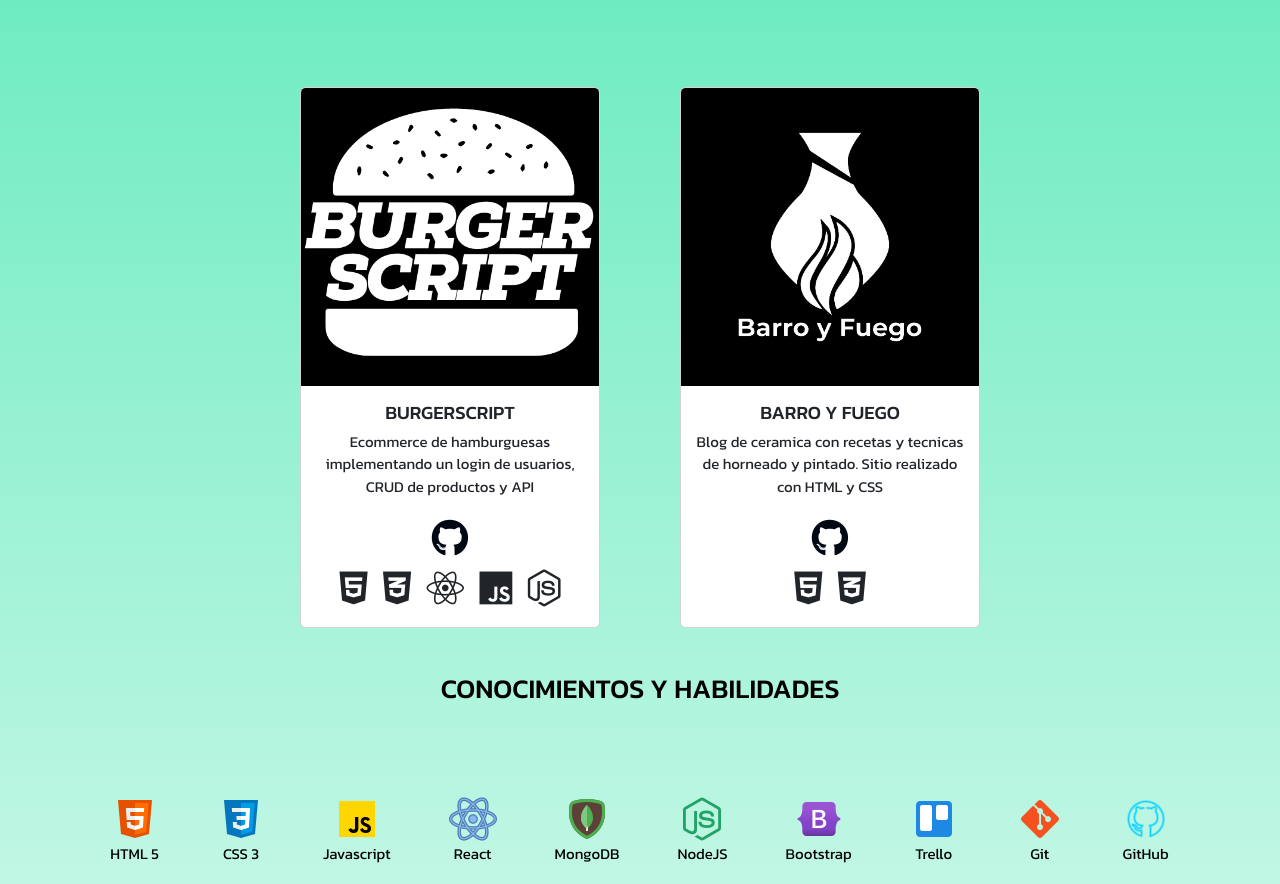
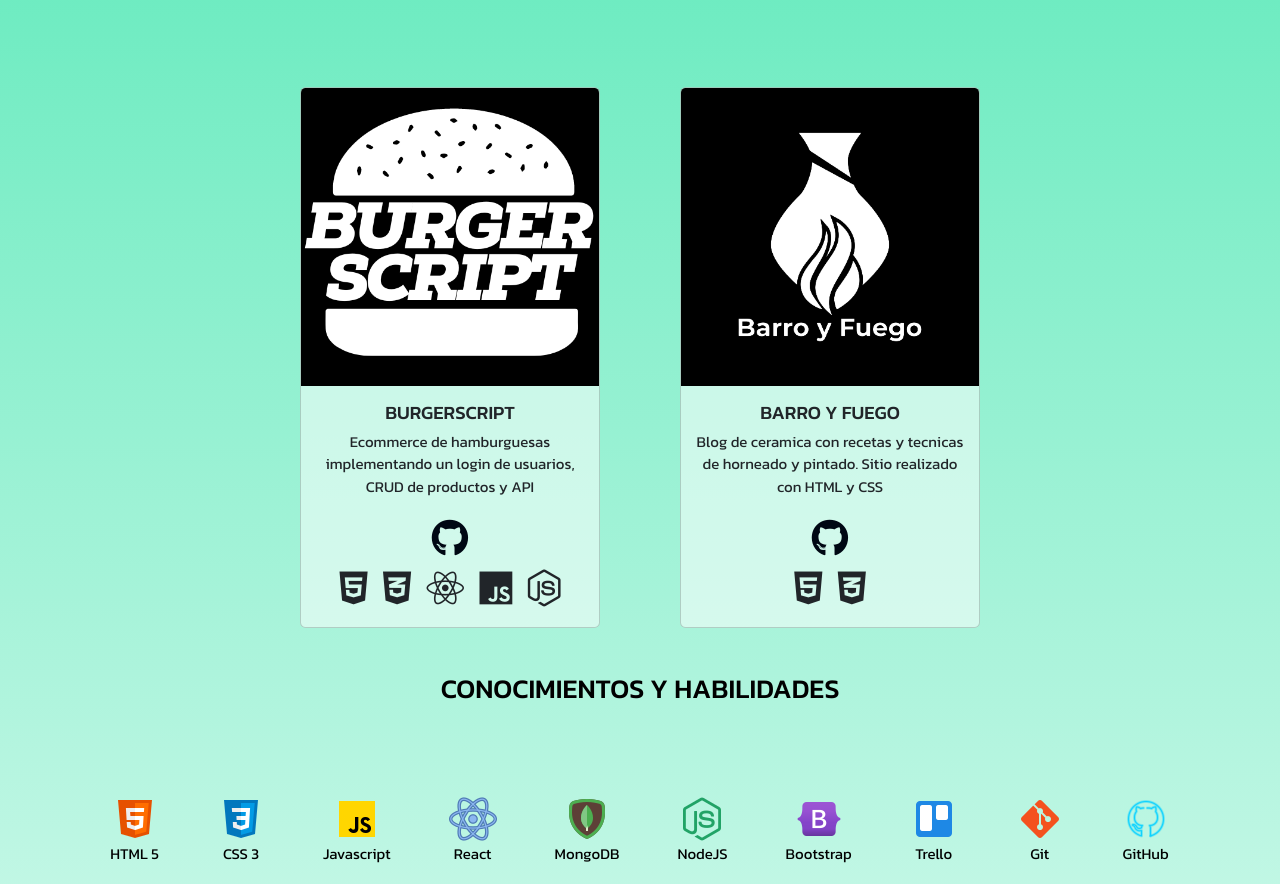
Before and after one commit to Leandrobader/Portfolio-bootstrap, a plain HTML site: page index.html in a window 1280 px wide. Shown: the part 1345-2229 px from the top of the page. Drawn offline with nearby package versions, Linux system fonts and the light colour scheme; some packages are replaced by stand-ins of ours; a script that the page names is missing.

Commit message:
se cambio el background de las cards

```diff
--- a/css/styles.css
+++ b/css/styles.css
@@ -184,6 +184,10 @@ body {
     margin-bottom: 6rem;
 }
 
+.card {
+    --bs-card-bg: #ffffff85;
+}
+
 .card-img-top {
     background: black;
     width: 100%;
```
